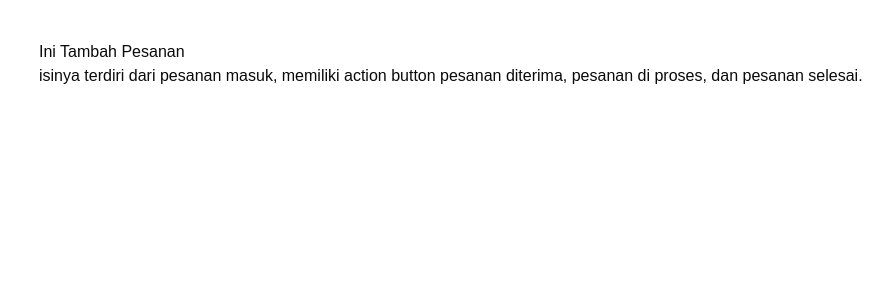
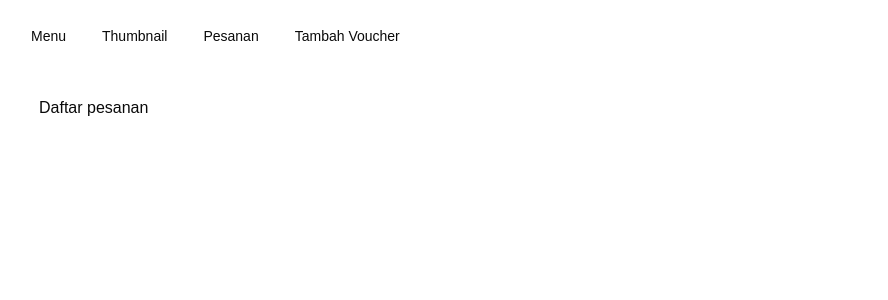
Before and after one commit to rifkiachmadfa/coffeeshop, a Next.js app: page /admin/pesanan in a window 1280 px wide. Shown: the top 300 px of the page, without its empty margins (1-889 px from the left). Built offline with nearby package versions, Linux system fonts and the light colour scheme.

Commit message:
penambahan menu navigasi di admin

```diff
--- /dev/null
+++ b/app/[customer]/checkout/page.tsx
@@ -0,0 +1,7 @@
+export default function Checkout() {
+    return (
+      <>
+      <h1>ini page checkout dari {}</h1>
+      </>
+    );
+  }
--- /dev/null
+++ b/app/[customer]/page.tsx
@@ -0,0 +1,7 @@
+export default function Customer() {
+    return (
+      <>
+      <h1>ini page Customer</h1>
+      </>
+    );
+  }
--- a/app/admin/layout.tsx
+++ b/app/admin/layout.tsx
@@ -1,11 +1,17 @@
+import NavigasiAdmin from "@/components/NavigasiAdmin"
+
 export default function AdminLayout({
     children,
   }: {
     children: React.ReactNode
   }) {
     return (
+      <>
+      <NavigasiAdmin/>
       <section className="m-10">
+
         {children}
       </section>
+      </>
     )
   }
--- a/app/admin/page.tsx
+++ b/app/admin/page.tsx
@@ -1,7 +1,7 @@
 export default function Admin() {
     return (
         <>
-            <h1>ini jokowi</h1>
+            <h1>homepage admin</h1>
             <p>isi defaultnya daftar menu yang tersedia, dapat diedit dan dihapus.</p>
             <p>ada menu navigasi terdiri dari thumbnail, pesanan, tambah voucher, dan logout</p>
 
--- a/app/admin/pesanan/page.tsx
+++ b/app/admin/pesanan/page.tsx
@@ -1,10 +1,9 @@
+
+
 const Pesanan = () => {
     return (
         <>
-            <h1>Ini Tambah Pesanan</h1>
-            <p>
-             isinya terdiri dari pesanan masuk, memiliki action button pesanan diterima, pesanan di proses, dan pesanan selesai.
-            </p>
+            <h1>Daftar pesanan</h1>
         </>
     );
 };
--- /dev/null
+++ b/app/admin/thumbnail/page.tsx
@@ -0,0 +1,9 @@
+
+
+export default function page () {
+    return (
+        <>
+        <h1>page rubah thumbnail</h1>
+        </>
+    )
+}
--- /dev/null
+++ b/components/NavigasiAdmin.tsx
@@ -0,0 +1,54 @@
+import { cn } from "@/lib/utils";
+import {
+  NavigationMenu,
+  NavigationMenuContent,
+  NavigationMenuItem,
+  NavigationMenuLink,
+  NavigationMenuList,
+  NavigationMenuTrigger,
+  navigationMenuTriggerStyle, // Huruf kecil di awal
+} from "@/components/ui/navigation-menu";
+
+import Link from "next/link";
+
+const NavigasiAdmin = () => {
+  return (
+    <div className="m-4">
+
+    <NavigationMenu>
+      <NavigationMenuList>
+        <NavigationMenuItem>
+          <Link href="/admin/" legacyBehavior passHref>
+            <NavigationMenuLink className={navigationMenuTriggerStyle()}>
+              Menu
+            </NavigationMenuLink>
+          </Link>
+        </NavigationMenuItem>
+        <NavigationMenuItem>
+          <Link href="/admin/thumbnail" legacyBehavior passHref>
+            <NavigationMenuLink className={navigationMenuTriggerStyle()}>
+              Thumbnail
+            </NavigationMenuLink>
+          </Link>
+        </NavigationMenuItem>
+        <NavigationMenuItem>
+          <Link href="/admin/pesanan" legacyBehavior passHref>
+            <NavigationMenuLink className={navigationMenuTriggerStyle()}>
+              Pesanan
+            </NavigationMenuLink>
+          </Link>
+        </NavigationMenuItem>
+        <NavigationMenuItem>
+          <Link href="/admin/voucher" legacyBehavior passHref>
+            <NavigationMenuLink className={navigationMenuTriggerStyle()}>
+              Tambah Voucher
+            </NavigationMenuLink>
+          </Link>
+        </NavigationMenuItem>
+      </NavigationMenuList>
+    </NavigationMenu>
+    </div>
+  );
+};
+
+export default NavigasiAdmin;
--- /dev/null
+++ b/components/ui/navigation-menu.tsx
@@ -0,0 +1,128 @@
+import * as React from "react"
+import * as NavigationMenuPrimitive from "@radix-ui/react-navigation-menu"
+import { cva } from "class-variance-authority"
+import { ChevronDown } from "lucide-react"
+
+import { cn } from "@/lib/utils"
+
+const NavigationMenu = React.forwardRef<
+  React.ElementRef<typeof NavigationMenuPrimitive.Root>,
+  React.ComponentPropsWithoutRef<typeof NavigationMenuPrimitive.Root>
+>(({ className, children, ...props }, ref) => (
+  <NavigationMenuPrimitive.Root
+    ref={ref}
+    className={cn(
+      "relative z-10 flex max-w-max flex-1 items-center justify-center",
+      className
+    )}
+    {...props}
+  >
+    {children}
+    <NavigationMenuViewport />
+  </NavigationMenuPrimitive.Root>
+))
+NavigationMenu.displayName = NavigationMenuPrimitive.Root.displayName
+
+const NavigationMenuList = React.forwardRef<
+  React.ElementRef<typeof NavigationMenuPrimitive.List>,
+  React.ComponentPropsWithoutRef<typeof NavigationMenuPrimitive.List>
+>(({ className, ...props }, ref) => (
+  <NavigationMenuPrimitive.List
+    ref={ref}
+    className={cn(
+      "group flex flex-1 list-none items-center justify-center space-x-1",
+      className
+    )}
+    {...props}
+  />
+))
+NavigationMenuList.displayName = NavigationMenuPrimitive.List.displayName
+
+const NavigationMenuItem = NavigationMenuPrimitive.Item
+
+const navigationMenuTriggerStyle = cva(
+  "group inline-flex h-10 w-max items-center justify-center rounded-md bg-background px-4 py-2 text-sm font-medium transition-colors hover:bg-accent hover:text-accent-foreground focus:bg-accent focus:text-accent-foreground focus:outline-none disabled:pointer-events-none disabled:opacity-50 data-[active]:bg-accent/50 data-[state=open]:bg-accent/50"
+)
+
+const NavigationMenuTrigger = React.forwardRef<
+  React.ElementRef<typeof NavigationMenuPrimitive.Trigger>,
+  React.ComponentPropsWithoutRef<typeof NavigationMenuPrimitive.Trigger>
+>(({ className, children, ...props }, ref) => (
+  <NavigationMenuPrimitive.Trigger
+    ref={ref}
+    className={cn(navigationMenuTriggerStyle(), "group", className)}
+    {...props}
+  >
+    {children}{" "}
+    <ChevronDown
+      className="relative top-[1px] ml-1 h-3 w-3 transition duration-200 group-data-[state=open]:rotate-180"
+      aria-hidden="true"
+    />
+  </NavigationMenuPrimitive.Trigger>
+))
+NavigationMenuTrigger.displayName = NavigationMenuPrimitive.Trigger.displayName
+
+const NavigationMenuContent = React.forwardRef<
+  React.ElementRef<typeof NavigationMenuPrimitive.Content>,
+  React.ComponentPropsWithoutRef<typeof NavigationMenuPrimitive.Content>
+>(({ className, ...props }, ref) => (
+  <NavigationMenuPrimitive.Content
+    ref={ref}
+    className={cn(
+      "left-0 top-0 w-full data-[motion^=from-]:animate-in data-[motion^=to-]:animate-out data-[motion^=from-]:fade-in data-[motion^=to-]:fade-out data-[motion=from-end]:slide-in-from-right-52 data-[motion=from-start]:slide-in-from-left-52 data-[motion=to-end]:slide-out-to-right-52 data-[motion=to-start]:slide-out-to-left-52 md:absolute md:w-auto ",
+      className
+    )}
+    {...props}
+  />
+))
+NavigationMenuContent.displayName = NavigationMenuPrimitive.Content.displayName
+
+const NavigationMenuLink = NavigationMenuPrimitive.Link
+
+const NavigationMenuViewport = React.forwardRef<
+  React.ElementRef<typeof NavigationMenuPrimitive.Viewport>,
+  React.ComponentPropsWithoutRef<typeof NavigationMenuPrimitive.Viewport>
+>(({ className, ...props }, ref) => (
+  <div className={cn("absolute left-0 top-full flex justify-center")}>
+    <NavigationMenuPrimitive.Viewport
+      className={cn(
+        "origin-top-center relative mt-1.5 h-[var(--radix-navigation-menu-viewport-height)] w-full overflow-hidden rounded-md border bg-popover text-popover-foreground shadow-lg data-[state=open]:animate-in data-[state=closed]:animate-out data-[state=closed]:zoom-out-95 data-[state=open]:zoom-in-90 md:w-[var(--radix-navigation-menu-viewport-width)]",
+        className
+      )}
+      ref={ref}
+      {...props}
+    />
+  </div>
+))
+NavigationMenuViewport.displayName =
+  NavigationMenuPrimitive.Viewport.displayName
+
+const NavigationMenuIndicator = React.forwardRef<
+  React.ElementRef<typeof NavigationMenuPrimitive.Indicator>,
+  React.ComponentPropsWithoutRef<typeof NavigationMenuPrimitive.Indicator>
+>(({ className, ...props }, ref) => (
+  <NavigationMenuPrimitive.Indicator
+    ref={ref}
+    className={cn(
+      "top-full z-[1] flex h-1.5 items-end justify-center overflow-hidden data-[state=visible]:animate-in data-[state=hidden]:animate-out data-[state=hidden]:fade-out data-[state=visible]:fade-in",
+      className
+    )}
+    {...props}
+  >
+    <div className="relative top-[60%] h-2 w-2 rotate-45 rounded-tl-sm bg-border shadow-md" />
+  </NavigationMenuPrimitive.Indicator>
+))
+NavigationMenuIndicator.displayName =
+  NavigationMenuPrimitive.Indicator.displayName
+
+export {
+  navigationMenuTriggerStyle,
+  NavigationMenu,
+  NavigationMenuList,
+  NavigationMenuItem,
+  NavigationMenuContent,
+  NavigationMenuTrigger,
+  NavigationMenuLink,
+  NavigationMenuIndicator,
+  NavigationMenuViewport,
+}
--- a/package.json
+++ b/package.json
@@ -9,6 +9,7 @@
     "lint": "next lint"
   },
   "dependencies": {
+    "@radix-ui/react-navigation-menu": "^1.2.1",
     "@radix-ui/react-slot": "^1.1.0",
     "class-variance-authority": "^0.7.0",
     "clsx": "^2.1.1",
```
Also changed, not shown: 1 other file (tests, documents, lock files or other folders).
